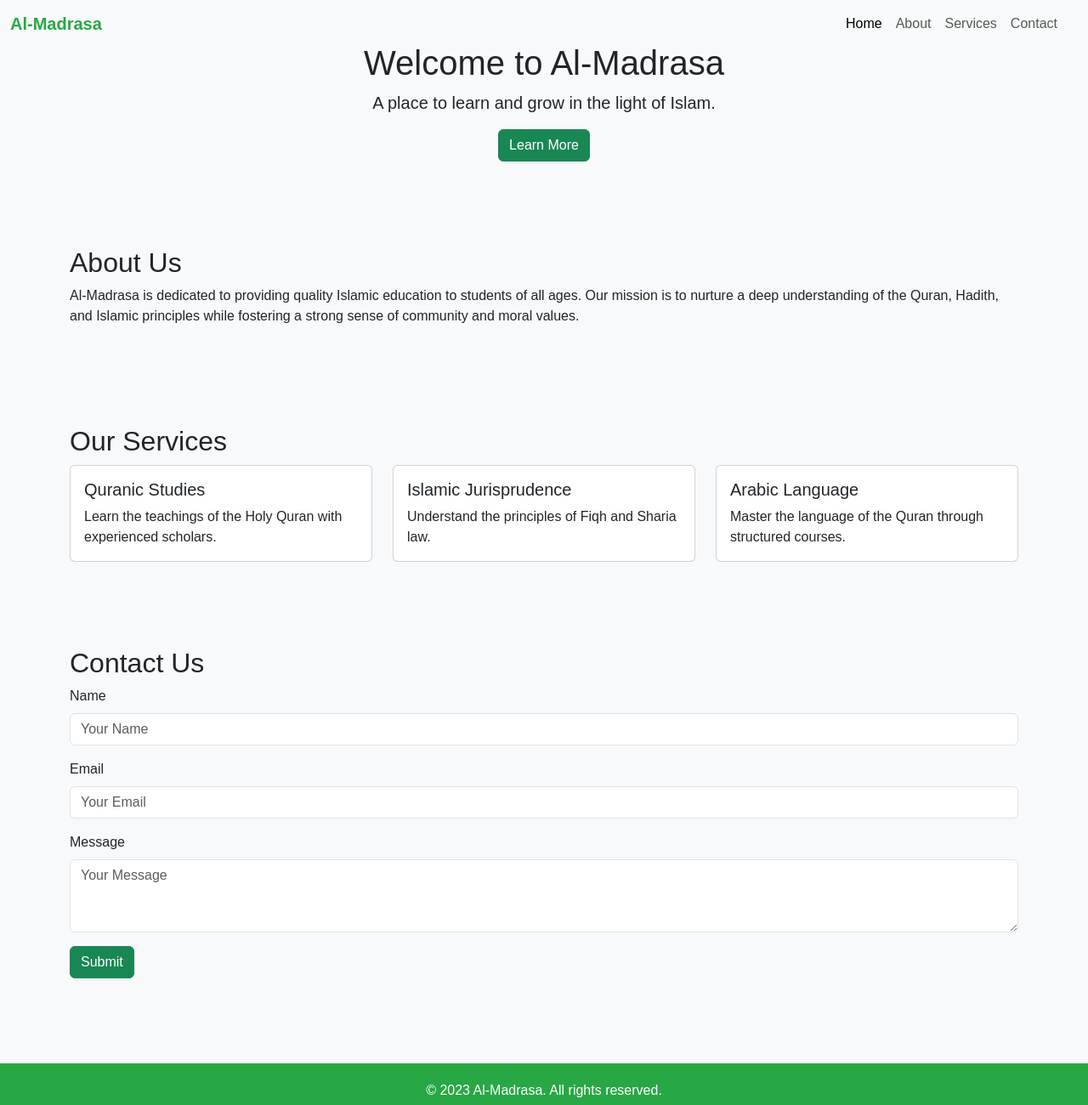
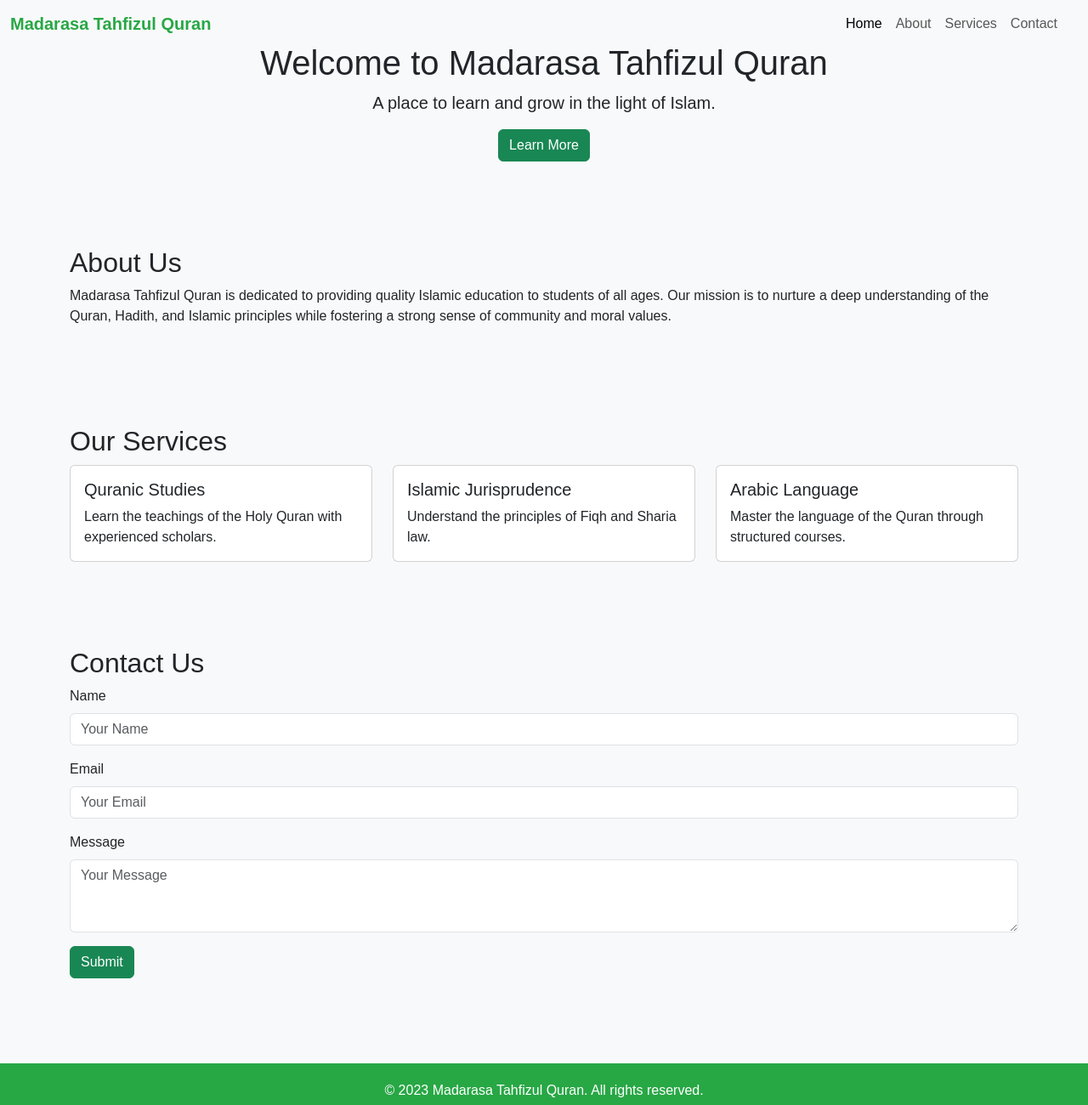
Before and after one commit to AadilDiwan107/Madarasa-tahfizul-quraan, a plain HTML site: page index.html in a window 1280 px wide. Shown: the top 1300 px of the page at 85% size. Drawn offline with nearby package versions, Linux system fonts and the light colour scheme.

Commit message:
Update index.html

```diff
--- a/index.html
+++ b/index.html
@@ -39,7 +39,7 @@
   <!-- Offcanvas Navbar -->
   <nav class="navbar navbar-expand-lg navbar-light bg-light fixed-top">
     <div class="container-fluid">
-      <a class="navbar-brand" href="#">Al-Madrasa</a>
+      <a class="navbar-brand" href="#">Madarasa Tahfizul Quran</a>
       <button class="navbar-toggler" type="button" data-bs-toggle="offcanvas" data-bs-target="#offcanvasNavbar" aria-controls="offcanvasNavbar">
         <span class="navbar-toggler-icon"></span>
       </button>
@@ -71,7 +71,7 @@
   <!-- Home Section -->
   <section id="home" class="page-content">
     <div class="container text-center">
-      <h1>Welcome to Al-Madrasa</h1>
+      <h1>Welcome to Madarasa Tahfizul Quran </h1>
       <p class="lead">A place to learn and grow in the light of Islam.</p>
       <a href="#about" class="btn btn-success">Learn More</a>
     </div>
@@ -81,7 +81,7 @@
   <section id="about" class="page-content bg-light">
     <div class="container">
       <h2>About Us</h2>
-      <p>Al-Madrasa is dedicated to providing quality Islamic education to students of all ages. Our mission is to nurture a deep understanding of the Quran, Hadith, and Islamic principles while fostering a strong sense of community and moral values.</p>
+      <p>Madarasa Tahfizul Quran is dedicated to providing quality Islamic education to students of all ages. Our mission is to nurture a deep understanding of the Quran, Hadith, and Islamic principles while fostering a strong sense of community and moral values.</p>
     </div>
   </section>
 
@@ -143,7 +143,7 @@
   <!-- Footer -->
   <footer class="footer">
     <div class="container text-center">
-      <p>&copy; 2023 Al-Madrasa. All rights reserved.</p>
+      <p>&copy; 2023 Madarasa Tahfizul Quran. All rights reserved.</p>
       <p>
         <a href="#home">Home</a> |
         <a href="#about">About</a> |
```
